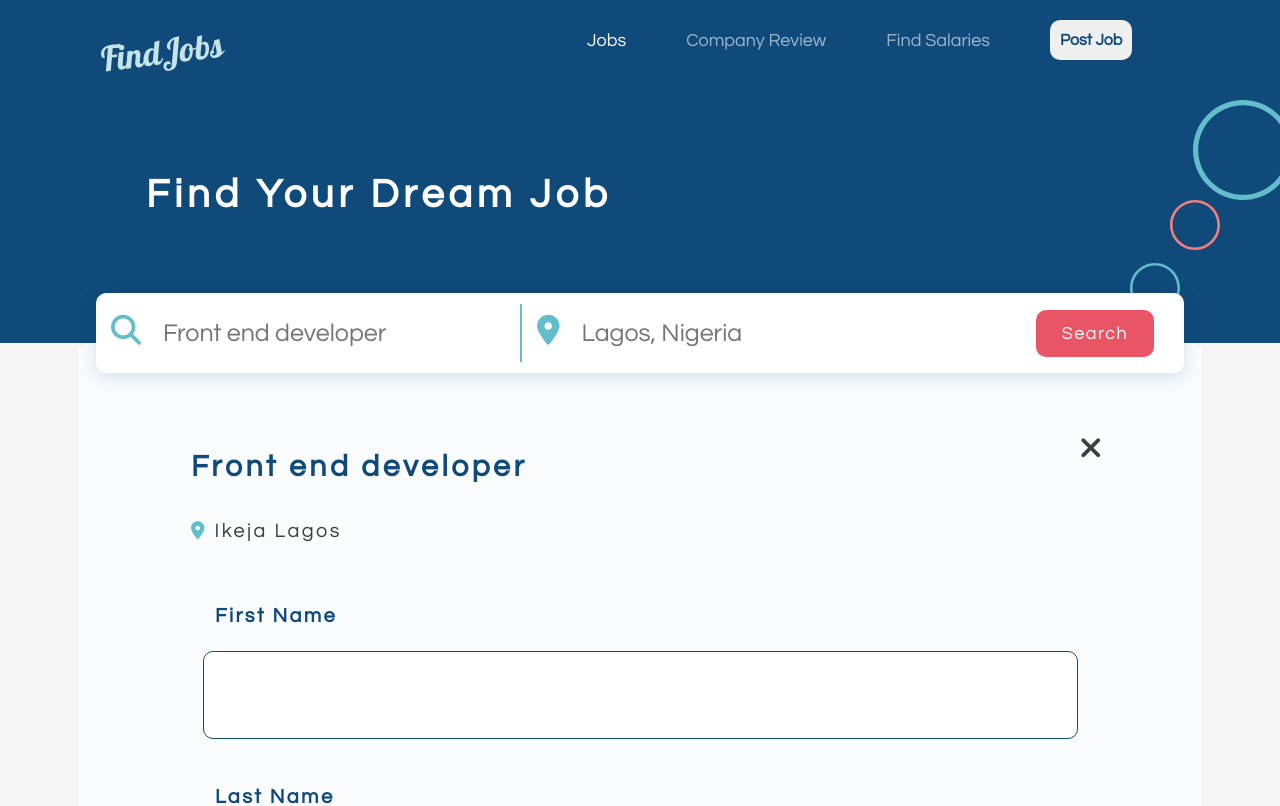
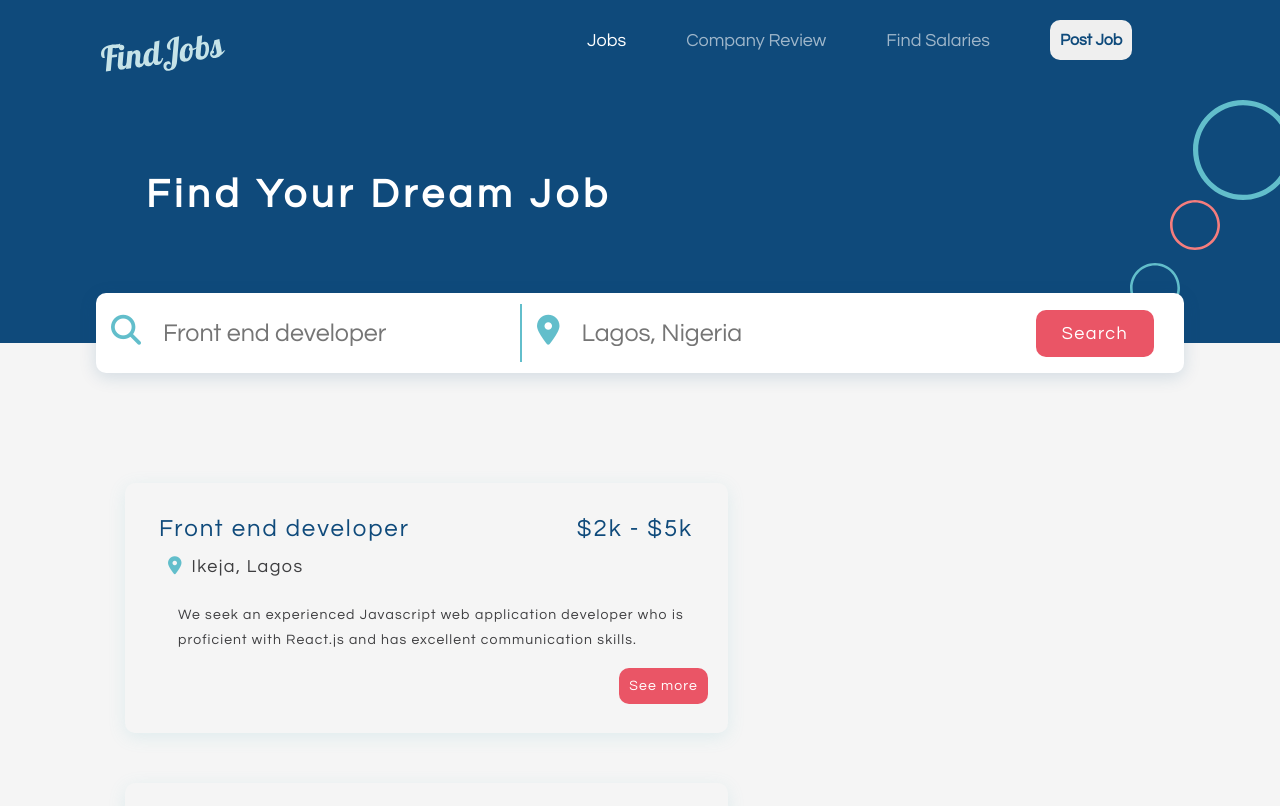
Before and after one commit to phantware/Tedbree-Assessmen, a React (Create React App) app: page / in a window 1280 px wide. Shown: the top 806 px of the page. Built offline with nearby package versions, Linux system fonts and the light colour scheme.

Commit message:
jobdescription updated

```diff
--- a/src/App.js
+++ b/src/App.js
@@ -3,7 +3,8 @@ import './App.css'
 import Footer from './components/footer/Footer'
 import JobApplication from './components/jobs/job-application/JobApplication'
 import Navbar from './components/navbar/Navbar'
-// import Home from './pages/home/Home'
+import Home from './pages/home/Home'
+import { BrowserRouter, Routes, Route } from 'react-router-dom'
 
 function App() {
   const [find, setFind] = useState('')
@@ -11,8 +12,13 @@ function App() {
   return (
     <div className='App'>
       <Navbar setFind={setFind} />
-      {/* <Home find={find} /> */}
-      <JobApplication />
+      <BrowserRouter>
+        <Routes>
+          <Route path='/' element={<Home find={find} />}></Route>
+          <Route path='/jobs' element={<JobApplication />}></Route>
+        </Routes>
+      </BrowserRouter>
+
       <Footer />
     </div>
   )
--- a/src/components/jobs/job-application/JobApplication.jsx
+++ b/src/components/jobs/job-application/JobApplication.jsx
@@ -1,18 +1,23 @@
 import React from 'react'
 import './jobapplication.css'
 import { useDropzone } from 'react-dropzone'
+import { useNavigate } from 'react-router-dom'
+
 const JobApplication = () => {
   const { acceptedFiles, getRootProps, getInputProps } = useDropzone()
+  const navigate = useNavigate()
 
   const files = acceptedFiles.map((file) => (
-    <h1 key={file.path}>
-      {file.path} - {file.size} bytes
-    </h1>
+    <h1 key={file.path}>{file.path}</h1>
   ))
   return (
     <div className='main'>
       <div className='close-btn'>
-        <i className='fa fa-times close-icon' aria-hidden='true' />
+        <i
+          className='fa fa-times close-icon'
+          aria-hidden='true'
+          onClick={() => navigate(-1)}
+        />
       </div>
       <h1 className='job-desc'>Front end developer</h1>
       <div className='locations'>
--- a/src/components/jobs/job-application/jobapplication.css
+++ b/src/components/jobs/job-application/jobapplication.css
@@ -13,6 +13,7 @@
 .close-icon {
   font-size: 30px;
   color: #3e3e40;
+  cursor: pointer;
 }
 .job-desc {
   font-size: 30px;
--- a/src/components/jobs/job-seekers/JobSeeker.jsx
+++ b/src/components/jobs/job-seekers/JobSeeker.jsx
@@ -2,6 +2,7 @@ import React, { useEffect } from 'react'
 import './jobseeker.css'
 import { data } from '../../../data'
 import { useState } from 'react'
+import { Link } from 'react-router-dom'
 
 const JobSeeker = ({ id, display }) => {
   const [info, setInfo] = useState({})
@@ -25,7 +26,9 @@ const JobSeeker = ({ id, display }) => {
             </span>
           </div>
           <div className='jds-apply'>
-            <h3 className='jds-apply-txt'>Apply Via Find Job</h3>
+            <Link to='/jobs' style={{ textDecoration: 'none' }}>
+              <h3 className='jds-apply-txt'>Apply Via Find Job</h3>
+            </Link>
           </div>
           <hr className='jds-line' />
           <h4 className='jds-desc'>{check ? myData[0].details : null}</h4>
--- a/src/pages/home/Home.js
+++ b/src/pages/home/Home.js
@@ -23,7 +23,7 @@ const Home = ({ find }) => {
       return jd
     }
   }
-  // useEffect(() => {}, [find])
+
   return (
     <div className='home'>
       <div className='home-left'>
```
